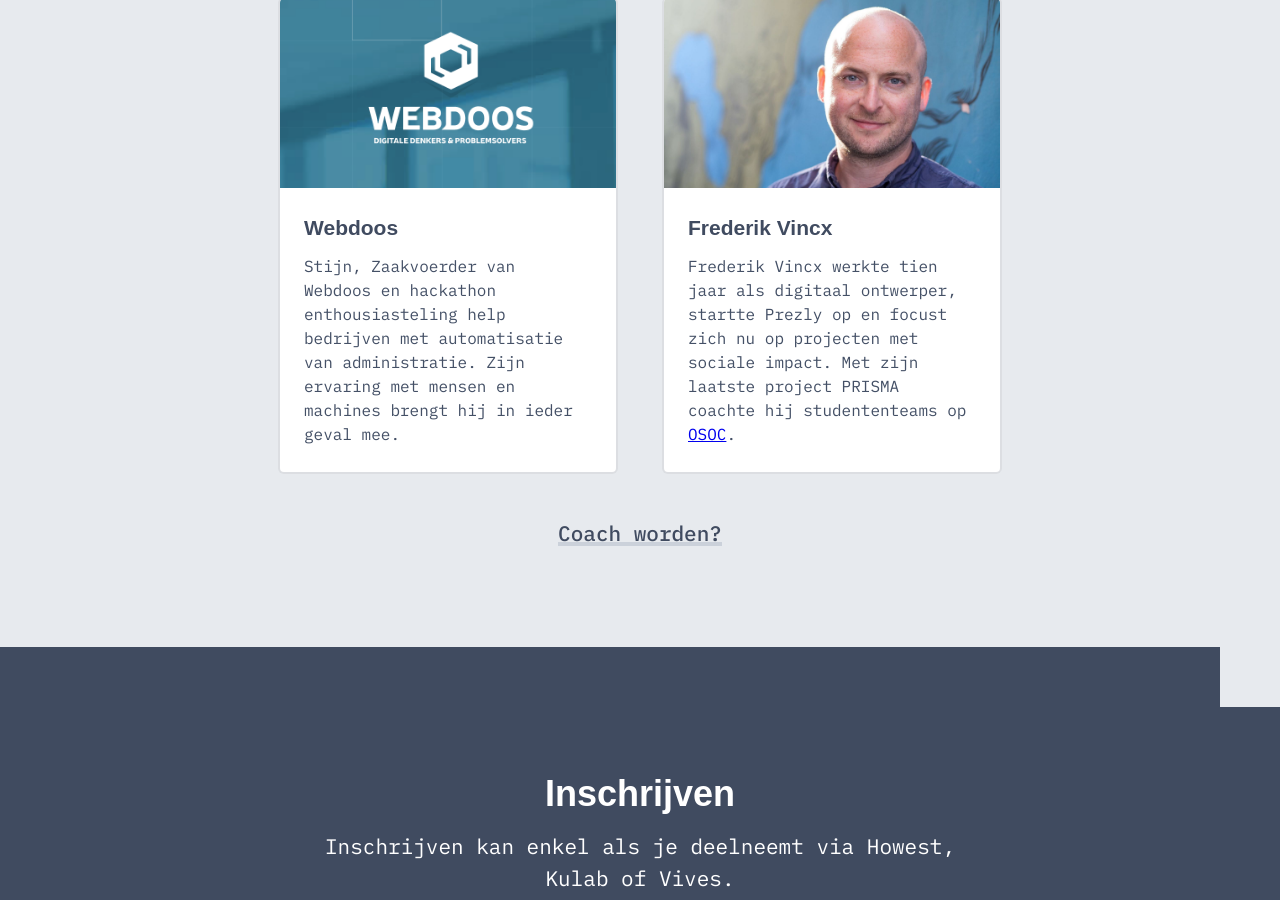
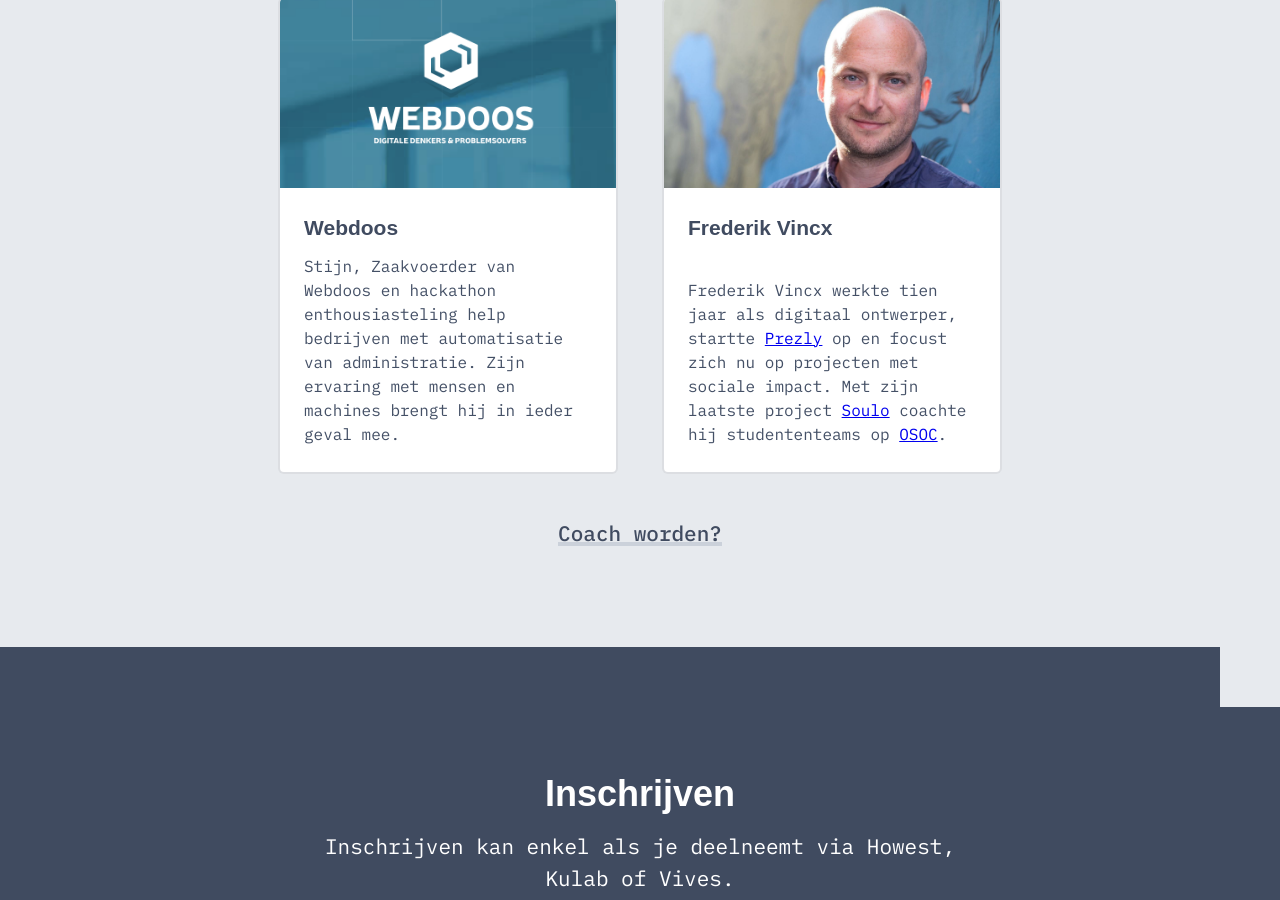
Before and after one commit to nerdlab-be/cityhacks-2018, a Jekyll site: the page built from _pages/index.markdown, in a window 1280 px wide and 900 px high, scrolled down 2955 px. Built offline with Jekyll 4.4.1, drawn with Linux system fonts in a browser that asks for light colours; some web fonts are replaced.

Commit message:
bio Frits met links

```diff
--- a/_data/coaches.yml
+++ b/_data/coaches.yml
@@ -4,6 +4,6 @@
   link: "https://www.webdoos.be/"
 
 - title: Frederik Vincx
-  body: Frederik Vincx werkte tien jaar als digitaal ontwerper, startte Prezly op en focust zich nu op projecten met sociale impact. Met zijn laatste project PRISMA coachte hij studententeams op <a href='#'>OSOC</a>.
+  body: Frederik Vincx werkte tien jaar als digitaal ontwerper, startte <a href='https://www.prezly.com/'>Prezly</a> op en focust zich nu op projecten met sociale impact. Met zijn laatste project <a href='https://soulo.be/'>Soulo</a> coachte hij studententeams op <a href='https://2018.summerofcode.be/prisma.html'>OSOC</a>.
   image: jpg/frits.jpg
   link: "http://www.frederikvincx.com/"
```
